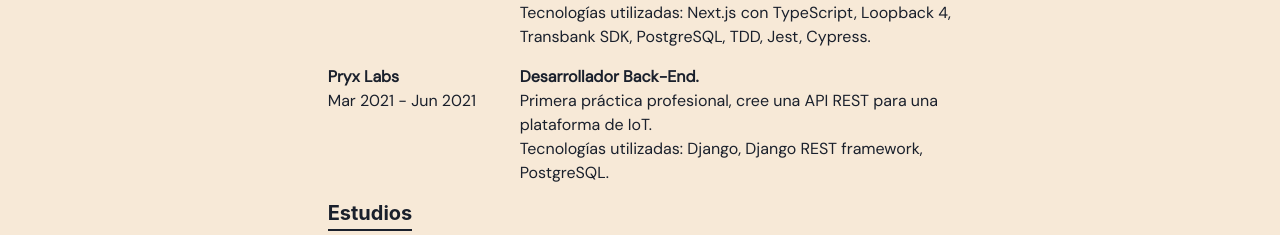
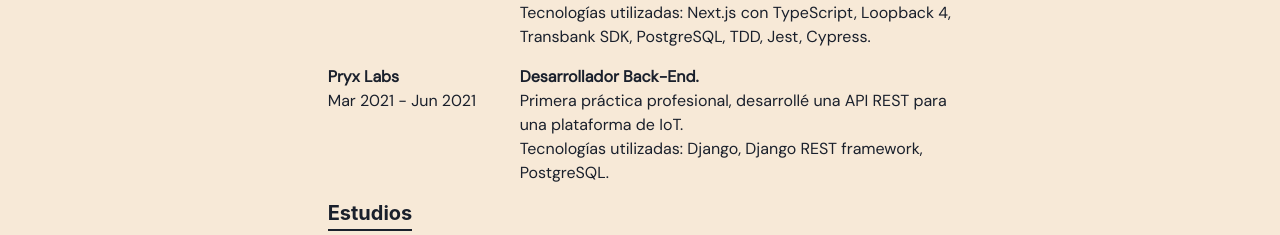
Before and after one commit to pablovrl/personal-website, a Next.js app: page / in a window 1280 px wide. Shown: the part 633-868 px from the top of the page. Built offline with nearby package versions, Linux system fonts and the light colour scheme.

Commit message:
small fix

```diff
--- a/pages/index.tsx
+++ b/pages/index.tsx
@@ -118,8 +118,8 @@ const Home: NextPage = () => {
               </JobExperience>
               <JobExperience company="Pryx Labs " date="Mar 2021 - Jun 2021">
                 <strong>Desarrollador Back-End.</strong>
-                <br /> Primera práctica profesional, cree una API REST para una
-                plataforma de IoT.
+                <br /> Primera práctica profesional, desarrollé una API REST
+                para una plataforma de IoT.
                 <br /> Tecnologías utilizadas: Django, Django REST framework,
                 PostgreSQL.
               </JobExperience>
```
